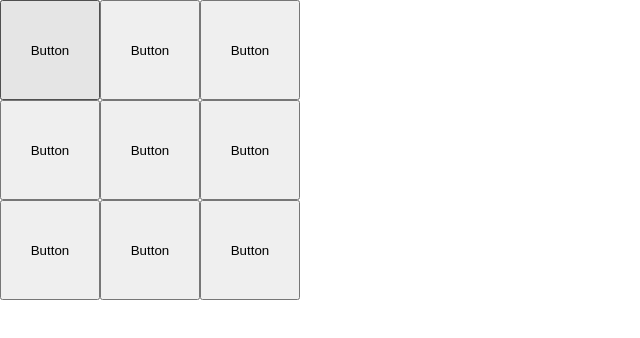
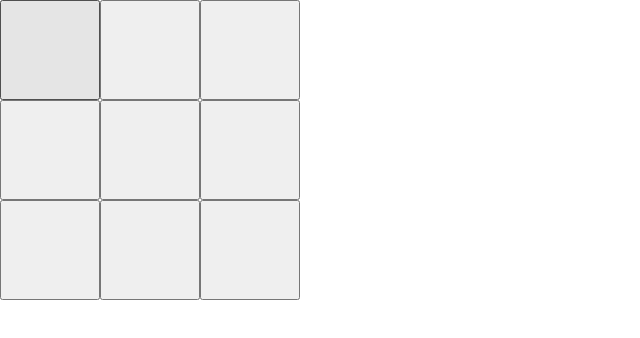
Before and after one commit to gusaiani/typescript-tdd-tic-tac-toe, a React (Create React App) app: page / in a window 1280 px wide. Shown: the top 338 px of the page, without its empty margins (0-640 px from the left). Built offline with nearby package versions, Linux system fonts and the light colour scheme.

Commit message:
Make tiles clickable

```diff
--- a/src/App.tsx
+++ b/src/App.tsx
@@ -3,15 +3,30 @@ import { Board } from './App.styled'
 import Button from './components/Button/Button'
 import './App.css'
 
-const initialTiles: number[] = Array(9).fill(null)
+const initialTiles: string[] = Array(9).fill('')
 
 const App: React.FC = () => {
   const [tiles, setTiles] = useState(initialTiles)
+
+  const handleClick = (index: number): void => {
+    if (tiles[index] === '') {
+      tiles[index] = '×'
+      setTiles([...tiles])
+    }
+  }
+
   return (
     <Board>
-      {tiles.map((tile, index) => (
-        <Button key={`tile-${index}`}>Button</Button>
-      ))}
+      {tiles.map((tile, index) => {
+        return (
+          <Button
+            key={`tile-${index}`}
+            handleClick={(): void => handleClick(index)}
+          >
+            {tile}
+          </Button>
+        )
+      })}
     </Board>
   )
 }
--- a/src/components/Button/Button.tsx
+++ b/src/components/Button/Button.tsx
@@ -2,9 +2,14 @@ import * as React from 'react'
 
 import { Container } from './Button.styled'
 
-type Props = { children: string; key: string }
-const Button: React.FC<Props> = ({ children }) => {
-  return <Container>{children}</Container>
+type Props = {
+  children: string
+  key: string
+  handleClick: (event: React.MouseEvent<HTMLButtonElement>) => void
 }
 
+const Button: React.FC<Props> = ({ children, handleClick }) => (
+  <Container onClick={handleClick}>{children}</Container>
+)
+
 export default Button
```
Also changed, not shown: 1 other file (tests, documents, lock files or other folders).
